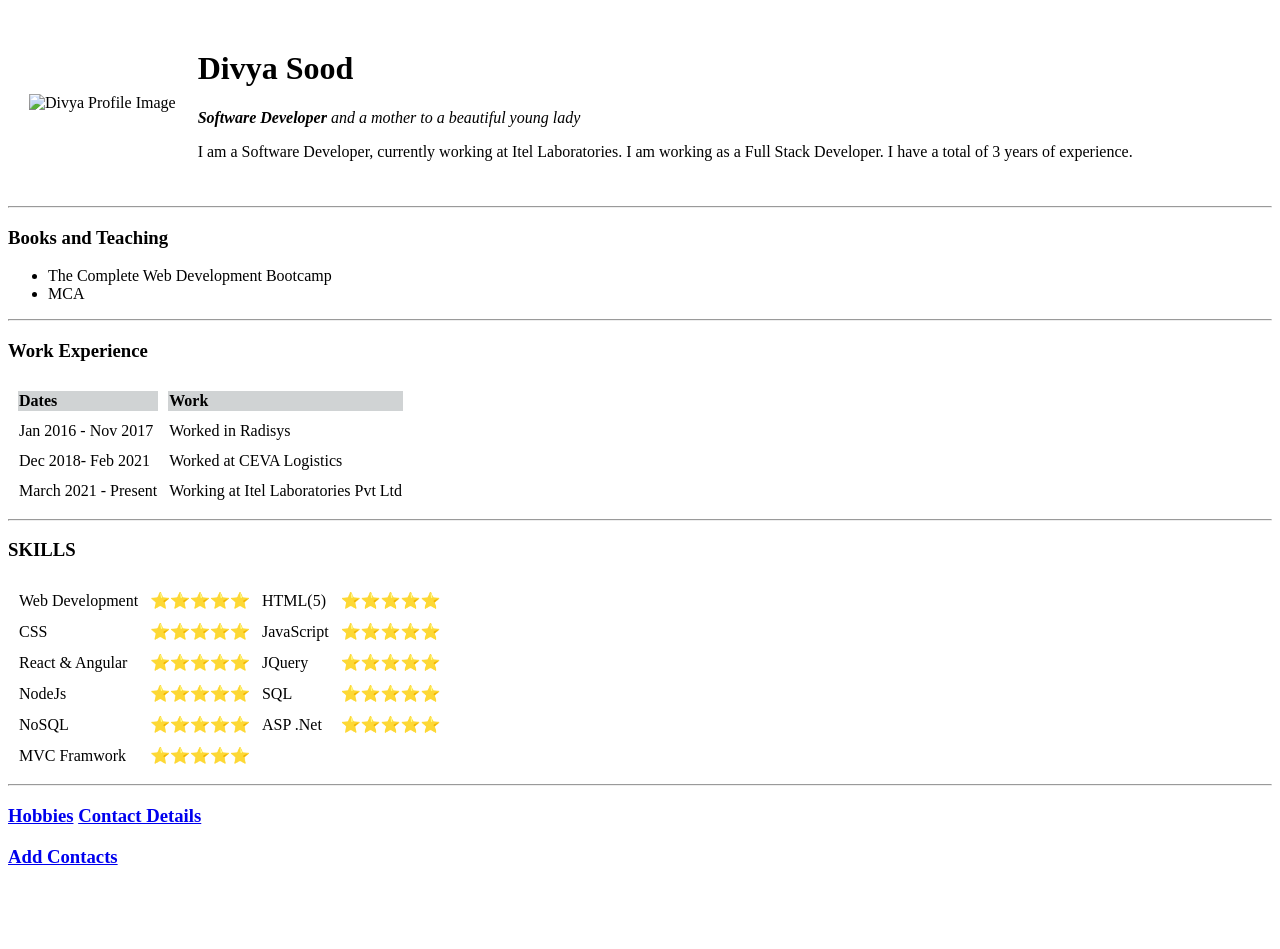
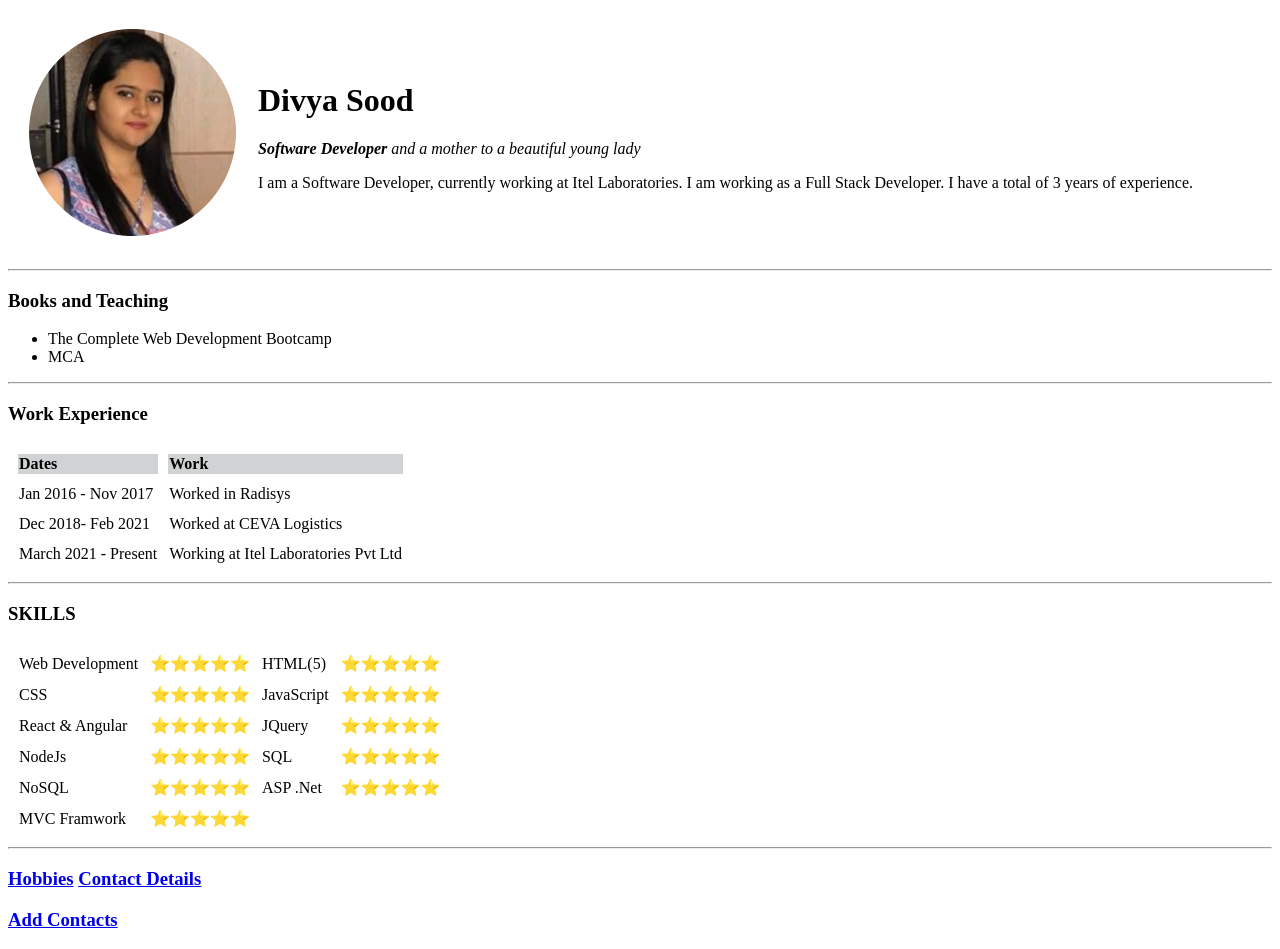
Before and after one commit to diviSood/CV, a plain HTML site: page index.html in a window 1280 px wide. Before the commit the page ends 886 px from the top, so only its background shows below. Drawn offline with Linux system fonts and the light colour scheme.

Commit message:
changing image path

```diff
--- a/index.html
+++ b/index.html
@@ -15,7 +15,7 @@
 <body>
   <table cellspacing= "20">
     <tr>
-      <td><img src = "image/divya_Pic_Circle.png"  alt="Divya Profile Image" /></td>
+      <td><img src = "divya_Pic_Circle.png"  alt="Divya Profile Image" /></td>
 
       <td>
         <h1> Divya Sood </h1>
```
